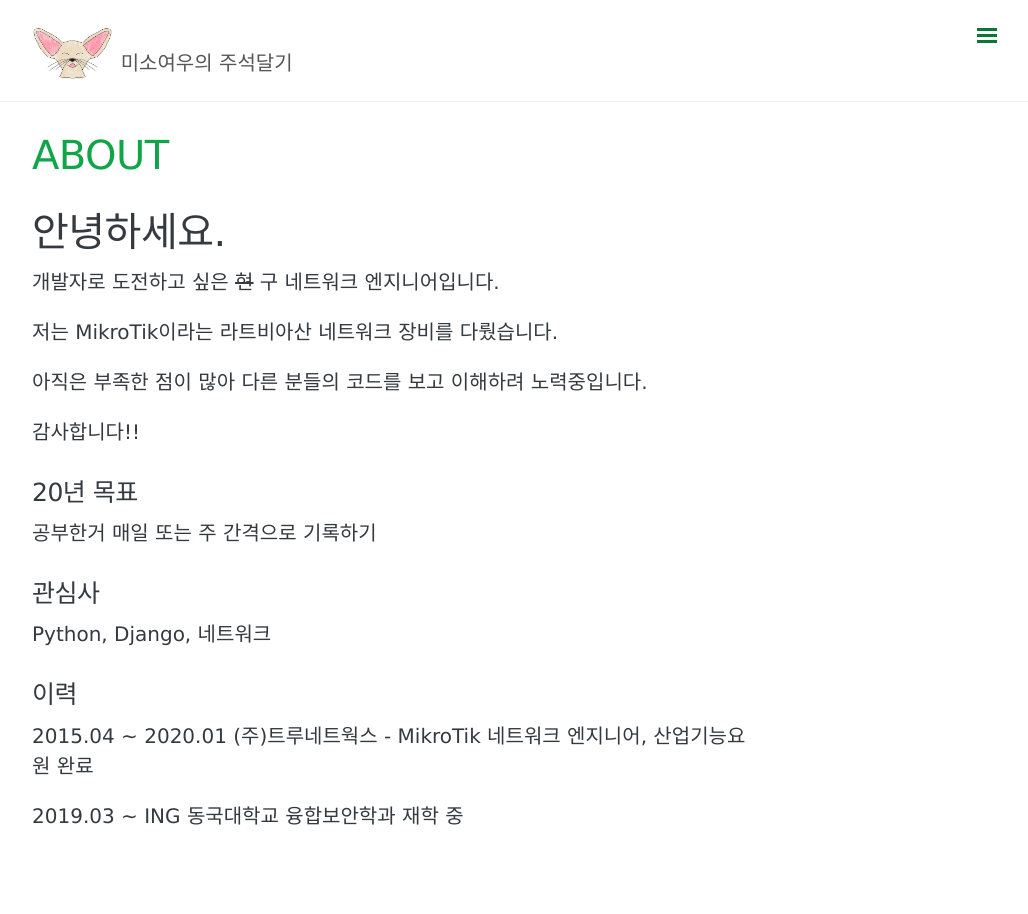
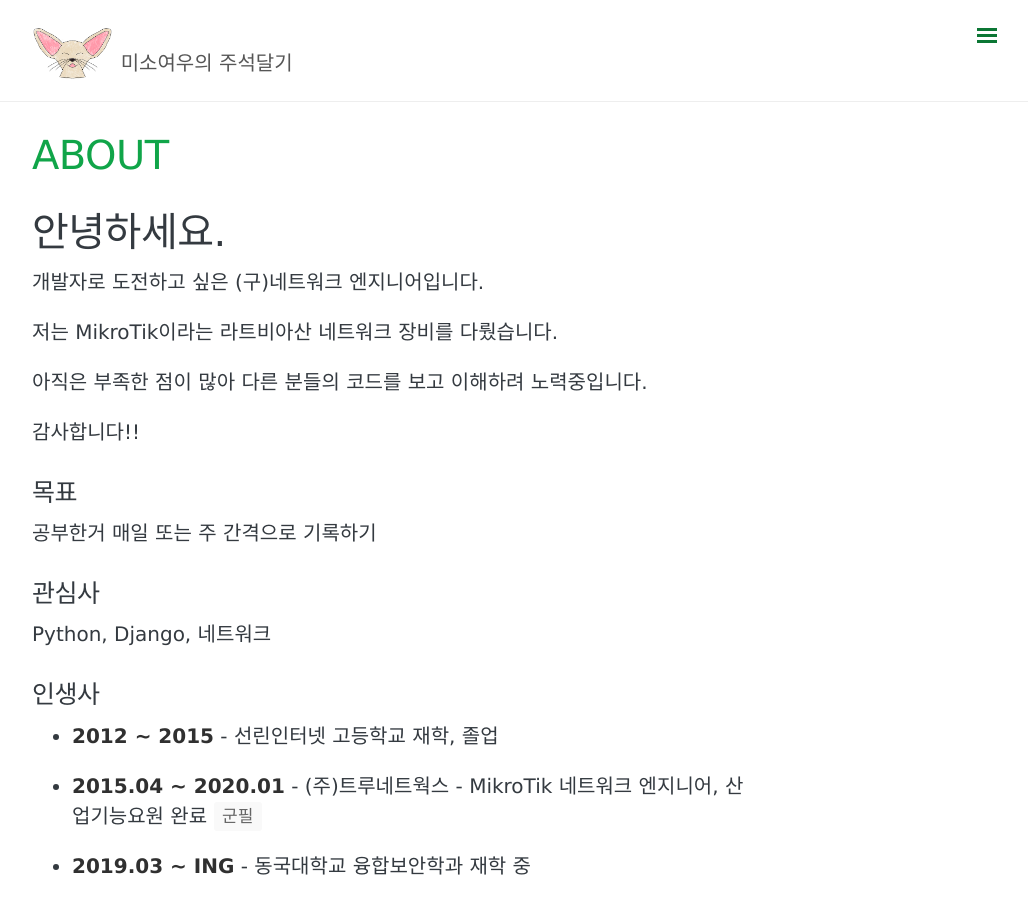
Before and after one commit to somefood/somefood.github.io, a Jekyll site: the page built from about.md, in a window 1280 px wide and 961 px high. Shown: the top 914 px of the window, without its empty margins (248-1276 px from the left). Built offline with Jekyll 4.4.1, drawn with Linux system fonts in a browser that asks for light colours; nearby versions of some CDN libraries; comment, search, counter and statistics services are not loaded.

Commit message:
문서 업로드

```diff
--- a/about.md
+++ b/about.md
@@ -8,7 +8,7 @@ comments: false
 안녕하세요.
 ======
 
-개발자로 도전하고 싶은 ~~현~~  구 네트워크 엔지니어입니다.
+개발자로 도전하고 싶은 (구)네트워크 엔지니어입니다.
 
 저는 MikroTik이라는 라트비아산 네트워크 장비를 다뤘습니다.
 
@@ -16,13 +16,15 @@ comments: false
 
 감사합니다!!
 
-### 20년 목표
+### 목표
 공부한거 매일 또는 주 간격으로 기록하기
 
 ### 관심사
 Python, Django, 네트워크
 
-### 이력
-2015.04 ~ 2020.01 (주)트루네트웍스 - MikroTik 네트워크 엔지니어, 산업기능요원 완료
+### 인생사
+- __2012 ~ 2015__ - 선린인터넷 고등학교 재학, 졸업
 
-2019.03 ~ ING 동국대학교 융합보안학과 재학 중
+- __2015.04 ~ 2020.01__ - (주)트루네트웍스 - MikroTik 네트워크 엔지니어, 산업기능요원 완료 `군필`
+
+- __2019.03 ~ ING__ - 동국대학교 융합보안학과 재학 중
```
Also changed, not shown: _posts/Python/2020-02-27-crawling1.md (added, +30 -0 lines), _posts/Today I Learned/2020-02-27-TIL.md (added, +10 -0 lines), _posts/Today I Learned/2020-03-02-TIL.md (added, +9 -0 lines).
